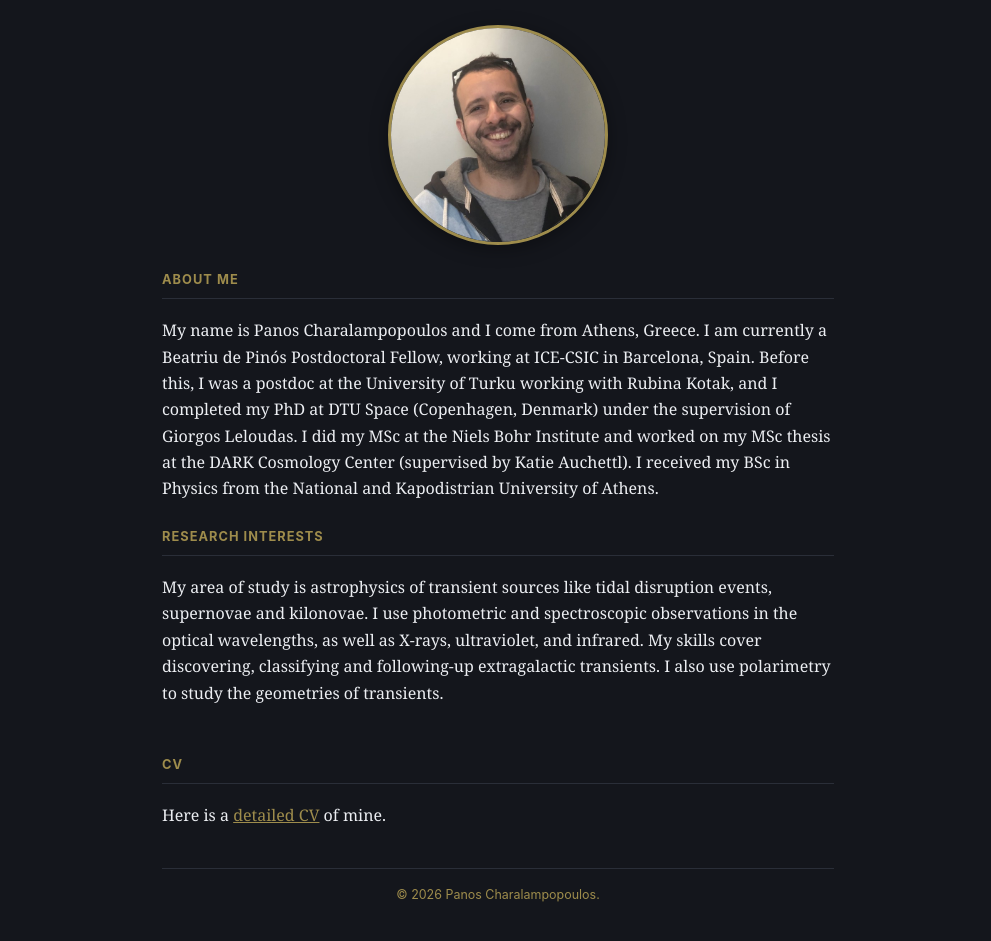
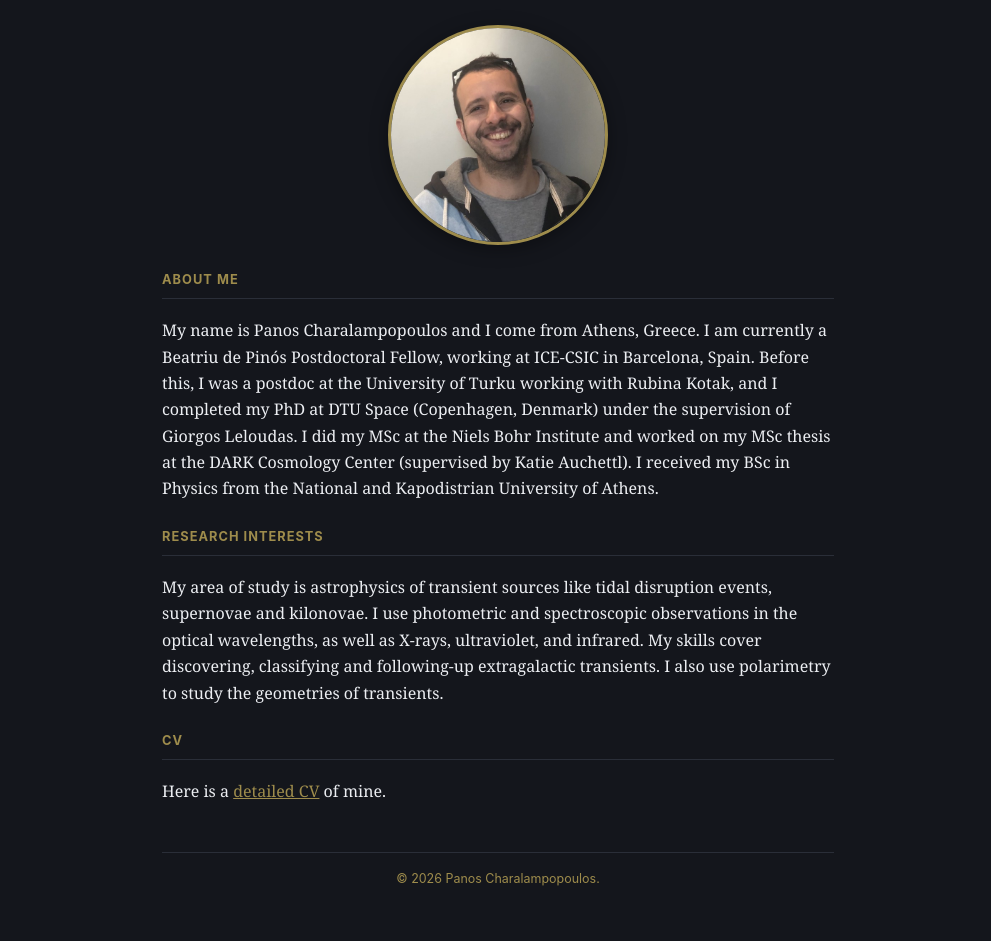
Before and after one commit to panos-charalampopoulos/panos-charalampopoulos.github.io, a plain HTML site: page about.html in a window 1280 px wide. Shown: the part 75-1016 px from the top of the page, without its empty margins (142-1133 px from the left). Drawn offline with Linux system fonts and the light colour scheme.

Commit message:
new changes

```diff
--- a/about.html
+++ b/about.html
@@ -45,7 +45,7 @@
     </section>
 
 
-    </section id="cv">
+    <section id="cv" class="tight-top">
     <h2>CV</h2>
     <p>
     Here is a <a href="https://drive.google.com/file/d/19WFMZ4sf45NNUUSJmkBr3TS1W9z1-UUg/view" target="_blank" rel="noopener" class="underline-link">detailed CV</a> of mine.
```
Also changed, not shown: 1 other file.
